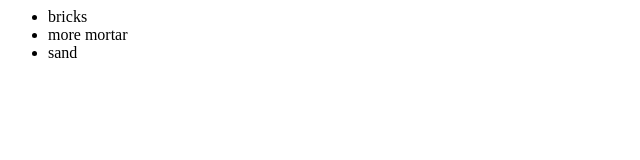
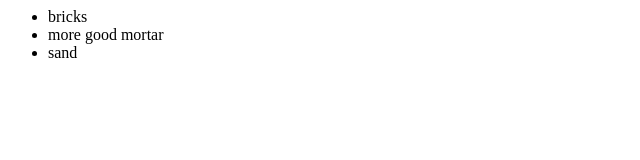
Before and after one commit to rufuscode/tiger, a plain HTML site: page index.html in a window 1280 px wide. Shown: the full height of the page, 0-640 px from the left. Drawn offline with Linux system fonts and the light colour scheme.

Commit message:
added 'good' to mortar

```diff
--- a/index.html
+++ b/index.html
@@ -4,7 +4,7 @@
     <div>
       <ul>
         <li>bricks</li>
-        <li>more mortar</li>
+        <li>more good mortar</li>
         <li>sand</li>
       </ul>
     </div>
```
